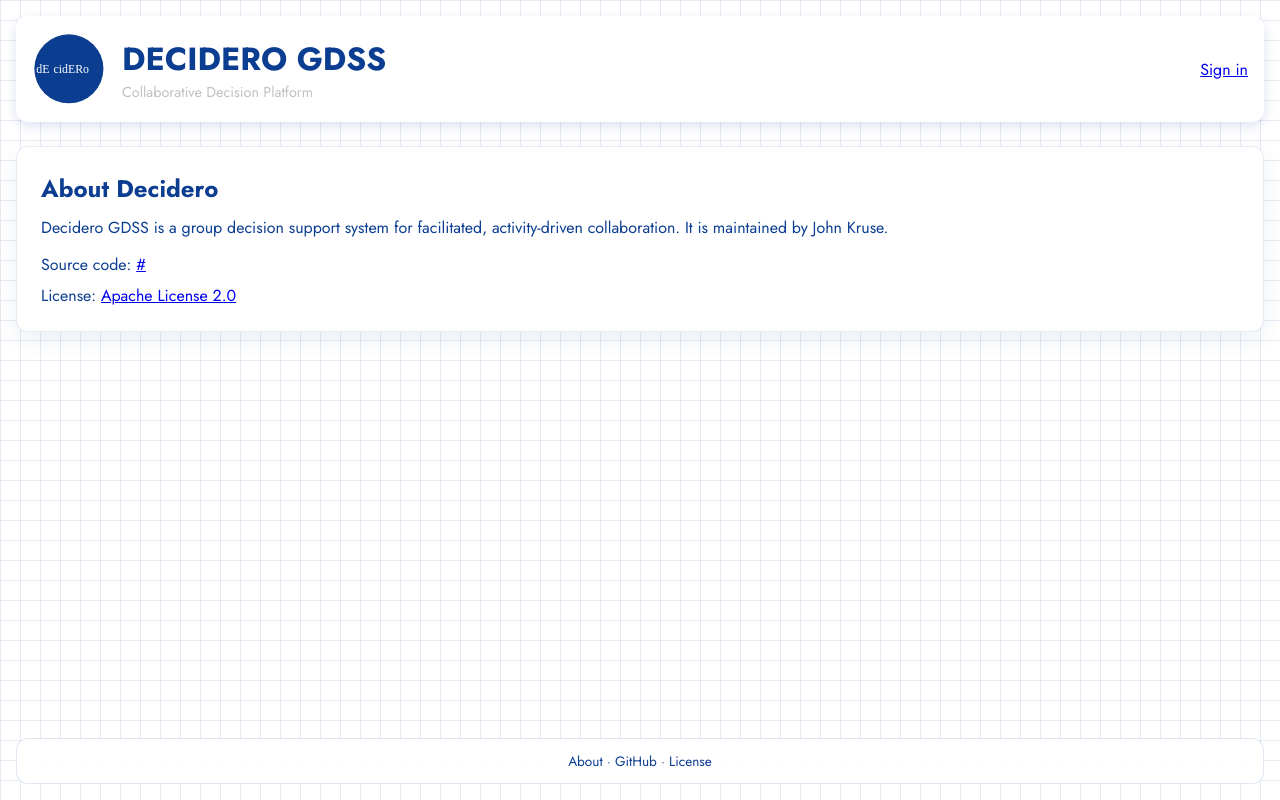
After one commit to JohnKruse/decidero_gdss_public, a Python web app: template app/templates/about.html in a window 1280 px wide. The commit adds this page. Run offline with Jinja, Linux system fonts and the light colour scheme; the template is opened without the code that fills it: most values are stand-ins (such as "Sample title", 1, 10 or a date in 2020).

Commit message:
feat: add project about page and lightweight attribution links

```diff
--- a/app/static/css/layout_v2.css
+++ b/app/static/css/layout_v2.css
@@ -18,6 +18,9 @@
   margin: 0 auto;
   padding: var(--page-gutter);
   box-sizing: border-box;
+  min-height: 100vh;
+  display: flex;
+  flex-direction: column;
 }
 
 /*
@@ -39,6 +42,27 @@
 */
 .layout-content {
   width: 100%;
+  flex: 1 0 auto;
+}
+
+.site-footer {
+  margin-top: var(--gap-size);
+  padding: 0.75rem 1rem;
+  border-radius: var(--card-radius);
+  background: rgba(255, 255, 255, 0.9);
+  border: 1px solid rgba(11, 61, 145, 0.12);
+  text-align: center;
+  font-size: 0.85rem;
+  color: rgba(11, 61, 145, 0.8);
+}
+
+.site-footer a {
+  color: var(--primary-color, #0b3d91);
+  text-decoration: none;
+}
+
+.site-footer a:hover {
+  text-decoration: underline;
 }
 
 /*
--- a/app/templates/_base.html
+++ b/app/templates/_base.html
@@ -45,6 +45,14 @@
         <main class="layout-content">
             {% block content %}{% endblock %}
         </main>
+
+        <footer class="site-footer" aria-label="Project links">
+            <a href="/about">About</a>
+            <span aria-hidden="true">·</span>
+            <a href="https://github.com/JohnKruse/decidero_gdss_public" target="_blank" rel="noopener noreferrer">GitHub</a>
+            <span aria-hidden="true">·</span>
+            <a href="https://github.com/JohnKruse/decidero_gdss_public/blob/main/LICENSE" target="_blank" rel="noopener noreferrer">License</a>
+        </footer>
     </div>
 
     <div class="error-banner" id="pageError" hidden></div>
--- /dev/null
+++ b/app/templates/about.html
@@ -0,0 +1,23 @@
+{% extends "_base.html" %}
+
+{% block title %}About · Decidero{% endblock %}
+
+{% block content %}
+<section class="layout-grid">
+    <article class="layout-card">
+        <h2>About Decidero</h2>
+        <p style="margin-top: 0.6rem;">
+            Decidero GDSS is a group decision support system for facilitated, activity-driven collaboration.
+            It is maintained by John Kruse.
+        </p>
+        <p style="margin-top: 0.9rem;">
+            Source code:
+            <a href="{{ project_github_url }}" target="_blank" rel="noopener noreferrer">{{ project_github_url }}</a>
+        </p>
+        <p style="margin-top: 0.5rem;">
+            License:
+            <a href="{{ project_license_url }}" target="_blank" rel="noopener noreferrer">Apache License 2.0</a>
+        </p>
+    </article>
+</section>
+{% endblock %}
```
Also changed, not shown: app/routers/pages.py (+20 -0 lines), app/static/css/login.css (+24 -0 lines), app/templates/login.html (+7 -0 lines), app/templates/register.html (+7 -0 lines), README.md.
